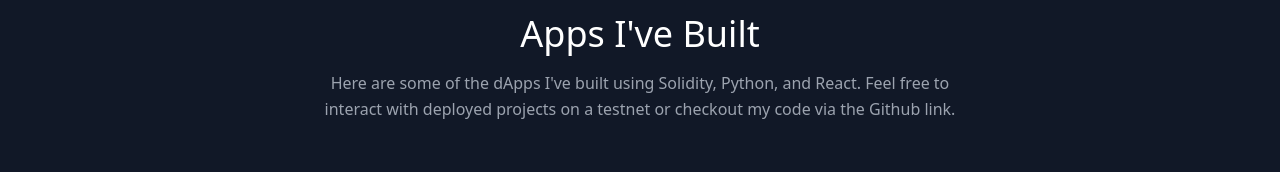
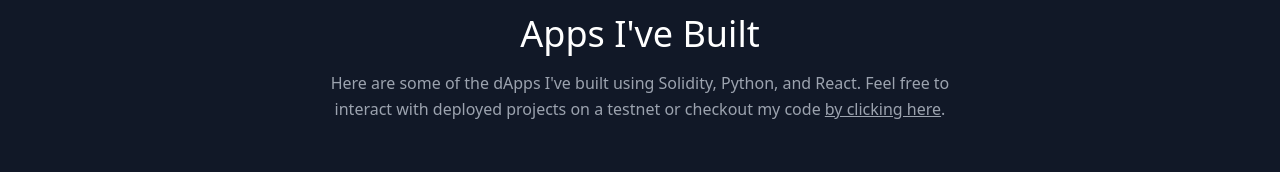
Before and after one commit to Brar-Paul/Portfolio, a React (Create React App) app: page / in a window 1280 px wide. Shown: the part 700-872 px from the top of the page. Built offline with nearby package versions, Linux system fonts and the light colour scheme.

Commit message:
change link

```diff
--- a/src/components/Projects.js
+++ b/src/components/Projects.js
@@ -13,7 +13,7 @@
                     </h1>
                     <p className="lg:w-2/3 mx-auto leading-relaxed text-base">
                         Here are some of the dApps I've built using Solidity, Python, and React.
-                        Feel free to interact with deployed projects on a testnet or checkout my code via the Github link.
+                        Feel free to interact with deployed projects on a testnet or checkout my code <a className="underline" href="https://github.com/Brar-Paul">by clicking here</a>.
                     </p>
                 </div>
                 <div className="flex flex-wrap -m-4">
```
